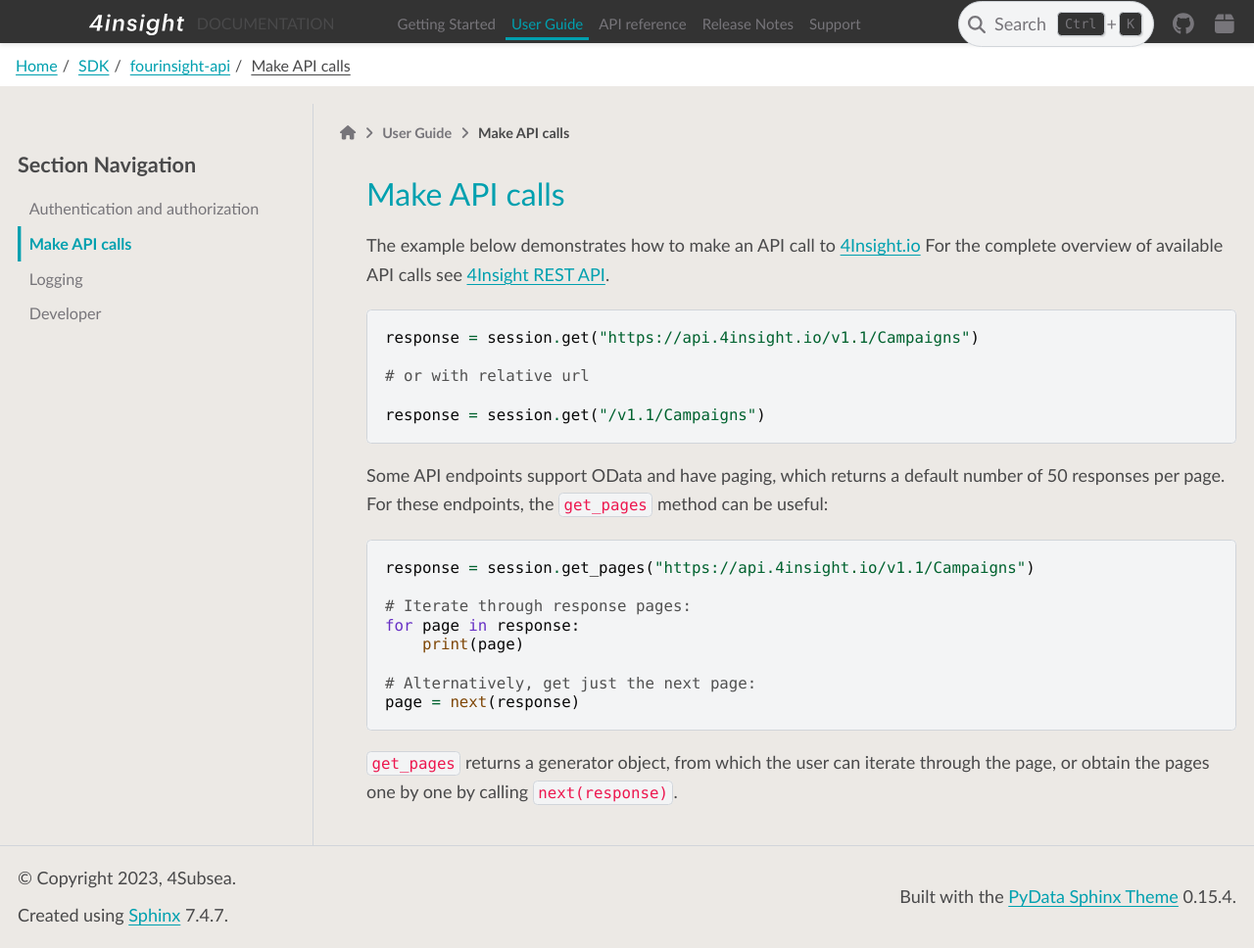
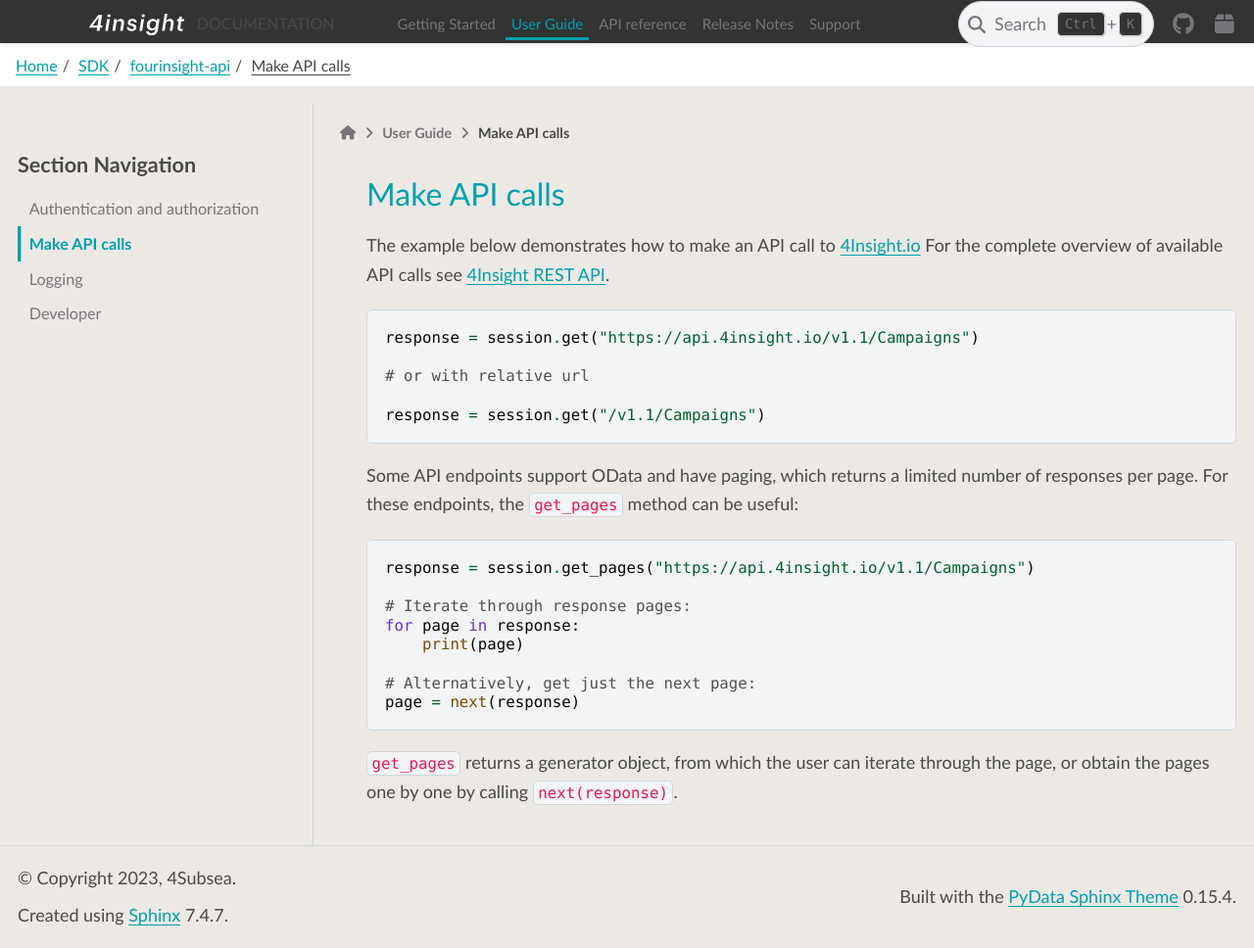
Before and after one commit to 4Subsea/fourinsight-api-python, a Sphinx documentation site: the page built from docs/user_guide/api_calls.rst, in a window 1280 px wide and 968 px high. Shown: the whole window at 98% size. Built offline with Sphinx 7.4.7 and the PyData theme 0.15.4, drawn with Linux system fonts in a browser that asks for light colours.

Commit message:
doc: update docs/user_guide/api_calls.rst

```diff
--- a/docs/user_guide/api_calls.rst
+++ b/docs/user_guide/api_calls.rst
@@ -14,7 +14,7 @@ For the complete overview of available API calls see `4Insight REST API`_.
     response = session.get("/v1.1/Campaigns")
 
 
-Some API endpoints support OData and have paging, which returns a default number of 50 responses per page.
+Some API endpoints support OData and have paging, which returns a limited number of responses per page.
 For these endpoints, the ``get_pages`` method can be useful:
 
 .. code-block:: python
```
